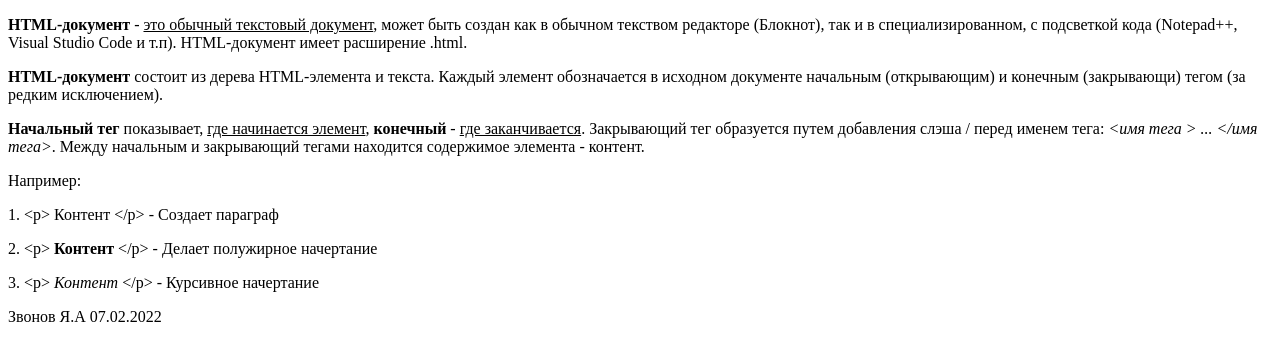
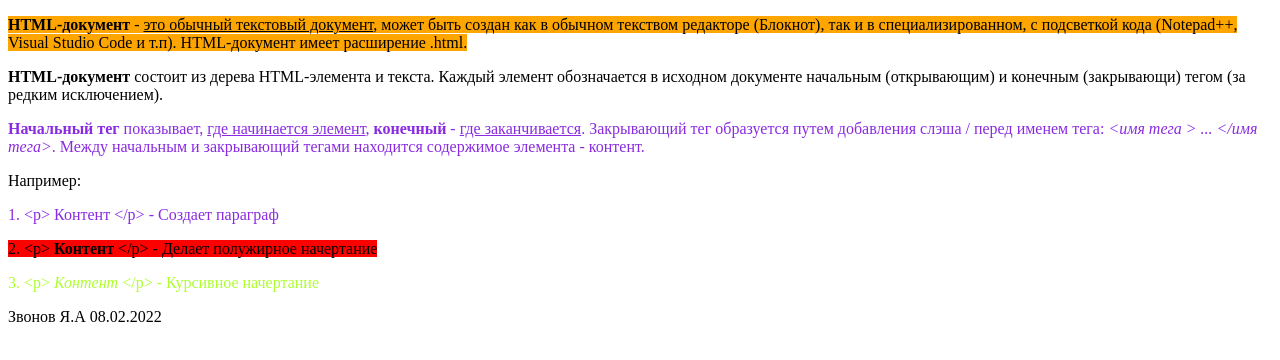
Before and after one commit to YaroslavZvonov/zvonov-base-html, a plain HTML site: page base-html/index.html in a window 1280 px wide. Drawn offline with Linux system fonts and the light colour scheme.

Commit message:
feat: change up the text color

```diff
--- a/base-html/index.html
+++ b/base-html/index.html
@@ -8,15 +8,16 @@
 </head>
 <body>
     <p>
-        <b>HTML-документ</b> - <u>это обычный текстовый документ</u>, может быть создан как в обычном текством редакторе
+        <span style="background-color: orange;"><b>HTML-документ</b> - <u>это обычный текстовый документ</u>, может быть создан как в обычном текством редакторе
         (Блокнот), так и в специализированном, с подсветкой кода (Notepad++, Visual Studio Code и т.п). HTML-документ
         имеет расширение .html.
+        </span>
     </p>
     <p>
         <b>HTML-документ</b> состоит из дерева HTML-элемента и текста. Каждый элемент обозначается в исходном
         документе начальным (открывающим) и конечным (закрывающи) тегом (за редким исключением).
     </p>
-    <p>
+    <p style="color: blueviolet;">
         <b>Начальный тег</b> показывает, <u>где начинается элемент</u>, <b>конечный</b> - <u>где заканчивается</u>. Закрывающий тег образуется
         путем добавления слэша / перед именем тега: <i>&lt;имя тега &gt; ... &lt;/имя тега&gt;</i>. Между начальным и закрывающий тегами
         находится содержимое элемента - контент.
@@ -26,16 +27,20 @@
         Например:
     </p>
     <p>
+        <span style=color:blueviolet;">
         1. &lt;p&gt; Контент &lt;/p&gt; - Создает параграф
+        </span>
     </p>
     <p>
+        <span style="background-color: red;">
         2. &lt;p&gt; <b>Контент</b> &lt;/p&gt; - Делает полужирное начертание
+        </span>
     </p>
-    <p>
+    <p style="color:greenyellow;">
         3. &lt;p&gt;<i> Контент </i>&lt;/p&gt; - Курсивное начертание
     </p>
     <p>
-        Звонов Я.А 07.02.2022
+        Звонов Я.А 08.02.2022
     </p>
 </body>
 </html>
```
